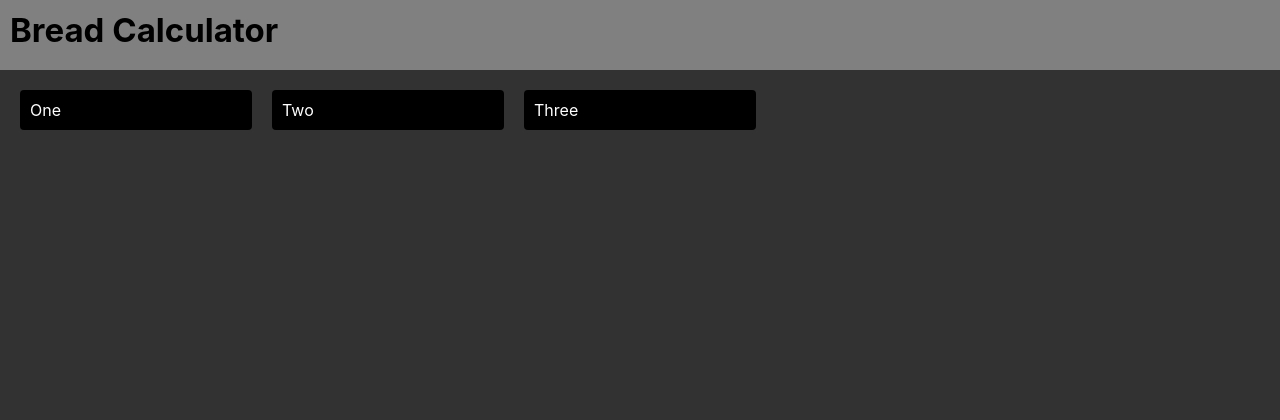
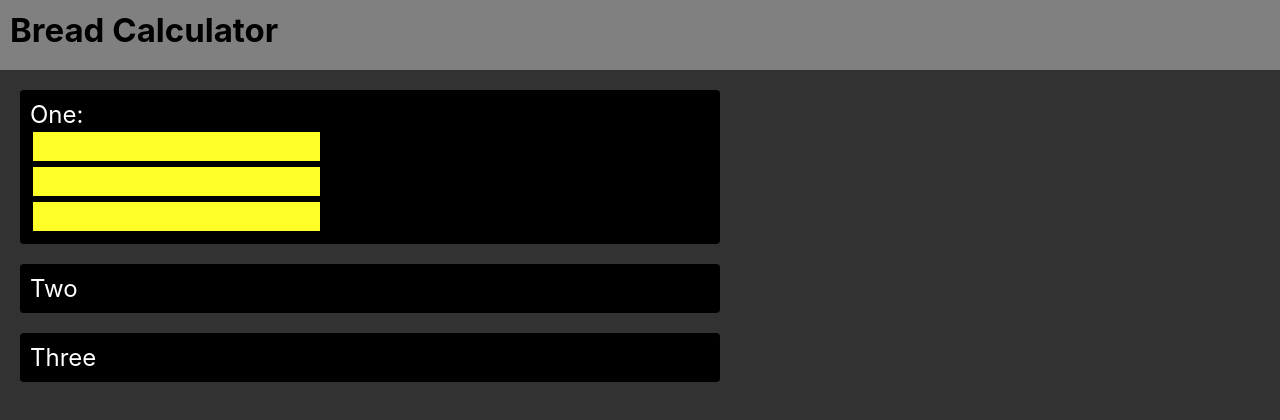
Before and after one commit to D-Niermann/BreadCalculator-Web, a React (Create React App) app: page / in a window 1280 px wide. Shown: the top 420 px of the page. Built offline with nearby package versions, Linux system fonts and the light colour scheme.

Commit message:
style tests

```diff
--- /dev/null
+++ b/src/IngredientRow.tsx
@@ -0,0 +1,27 @@
+import React from "react"
+import "./ingredientRow.css"
+
+interface IProps{
+
+}
+
+interface IState{
+
+}
+
+export class IngredientRow extends React.Component<IProps, IState>{
+
+	constructor(props){
+		super(props)
+
+	}
+
+	render(){
+		return(
+			<div style={{display: "flex", padding: 3}}>
+				<input className = "totals_input" type="text" style={{width : "42%"}}></input>
+				<br></br>
+			</div>
+		)
+	}
+}
--- a/src/gridRenderer.tsx
+++ b/src/gridRenderer.tsx
@@ -1,4 +1,5 @@
 import React from "react"
+import {IngredientRow} from "./IngredientRow"
 
 interface IProps{
 
@@ -22,10 +23,10 @@ export class GridRenderer extends React.Component<IProps, IState>{
 
 	render(){
 		return(
-			<div style={{maxWidth:2000, padding: 20, display : "grid", gridTemplateColumns: "repeat(auto-fill, minmax(200px, 1fr))", gap: 20}}>
-				<div style = {{color: "white", backgroundColor: "black", borderRadius: 4, padding: 10}}> One </div>
-				<div style = {{color: "white", backgroundColor: "black", borderRadius: 4, padding: 10}}> Two </div>
-				<div style = {{color: "white", backgroundColor: "black", borderRadius: 4, padding: 10}}> Three </div>
+			<div style={{maxWidth:2000, padding: 20, display : "grid", gridTemplateColumns: "repeat(auto-fill, minmax(200px, 700px))", gap: 20}}>
+				<div style = {{fontSize: 24 , color: "white", backgroundColor: "black", borderRadius: 4, padding: 10}}> One: <IngredientRow/><IngredientRow/> <IngredientRow/> </div>
+				<div style = {{fontSize: 24 , color: "white", backgroundColor: "black", borderRadius: 4, padding: 10}}> Two </div>
+				<div style = {{fontSize: 24 , color: "white", backgroundColor: "black", borderRadius: 4, padding: 10}}> Three </div>
 			</div>
 		)
 	}
--- /dev/null
+++ b/src/ingredientRow.css
@@ -0,0 +1,78 @@
+
+.title-input{
+	border: 1px solid rgb(255, 255, 255, 0);
+	font-size: 30pt;
+	font-family: myfont;
+	width: 100%;
+	/* font-weight: bold; */
+	/* text-align: center; */
+	/* -webkit-box-shadow: inset 0 0 4px rgba(0, 0, 0, 0.1), 0 0 8px rgba(0, 0, 0, 0.1);
+	box-shadow: inset 0 0 4px rgba(0, 0, 0, 0.1), 0 0 8px rgba(0, 0, 0, 0.1); */
+	padding: 4px;
+	background: rgba(255, 255, 255, 0);
+	 /* margin-left: 10px; */
+	font-weight: bold;
+}
+
+.author-input{
+	border: 1px solid rgb(255, 255, 255, 0);
+	font-size: 12pt;
+	font-family: myfont;
+	width: 90%;
+	/* text-align: center; */
+	/* -webkit-box-shadow: inset 0 0 4px rgba(0, 0, 0, 0.1), 0 0 8px rgba(0, 0, 0, 0.1);
+	box-shadow: inset 0 0 4px rgba(0, 0, 0, 0.1), 0 0 8px rgba(0, 0, 0, 0.1); */
+	/* padding: 4px; */
+	background: rgba(255, 255, 255, 0);
+	margin-left: 10px;
+	/* font-weight: bold; */
+}
+
+
+.input-text-name, .input-text-gram, .input-text-percent {
+	border: 0px solid rgb(255, 255, 255, 0);
+	font-size: 11pt;
+	/* text-align: center; */
+	/* -webkit-box-shadow: inset 0 0 4px rgba(0, 0, 0, 0.07), 0 0 8px rgba(0, 0, 0, 0.07);
+	box-shadow: inset 0 0 4px rgba(124, 101, 101, 0.07), 0 0 8px rgba(0, 0, 0, 0.07); */
+	padding: 4px;
+	background: rgba(255, 50, 50, 1);
+	/* margin-left: 20px;
+	margin-right: 20px; */
+	font-weight: 700;
+}
+
+.totals_input{
+	border: 0px solid rgb(255, 255, 255, 0);
+	font-size: 10pt;
+	font-family: myfont;
+	padding: 2px;
+	background: rgba(255, 255, 40, 1);
+	/* margin-left: 20px;
+	margin-right: 20px; */
+	font-weight: 700;
+}
+
+.input-text-gram {
+	width: 12%;
+	text-align: right;
+	/* border-radius: 10%;  */
+	/* background-color: #f3e1c9; */
+}
+
+.input-text-name {
+	width: 35%;
+	text-align: left;
+	/* border-radius: 10%;
+	background-color: #f3e1c9; */
+}
+
+.input-text-percent {
+	width: 10%;
+	text-align: right;
+}
+input::-webkit-inner-spin-button {
+    /* display: none; <- Crashes Chrome on hover */
+    -webkit-appearance: none;
+    margin: 0; /* <-- Apparently some margin are still there even though it's hidden */
+}
```
Also changed, not shown: 7 other files (tests, documents, lock files or other folders).
